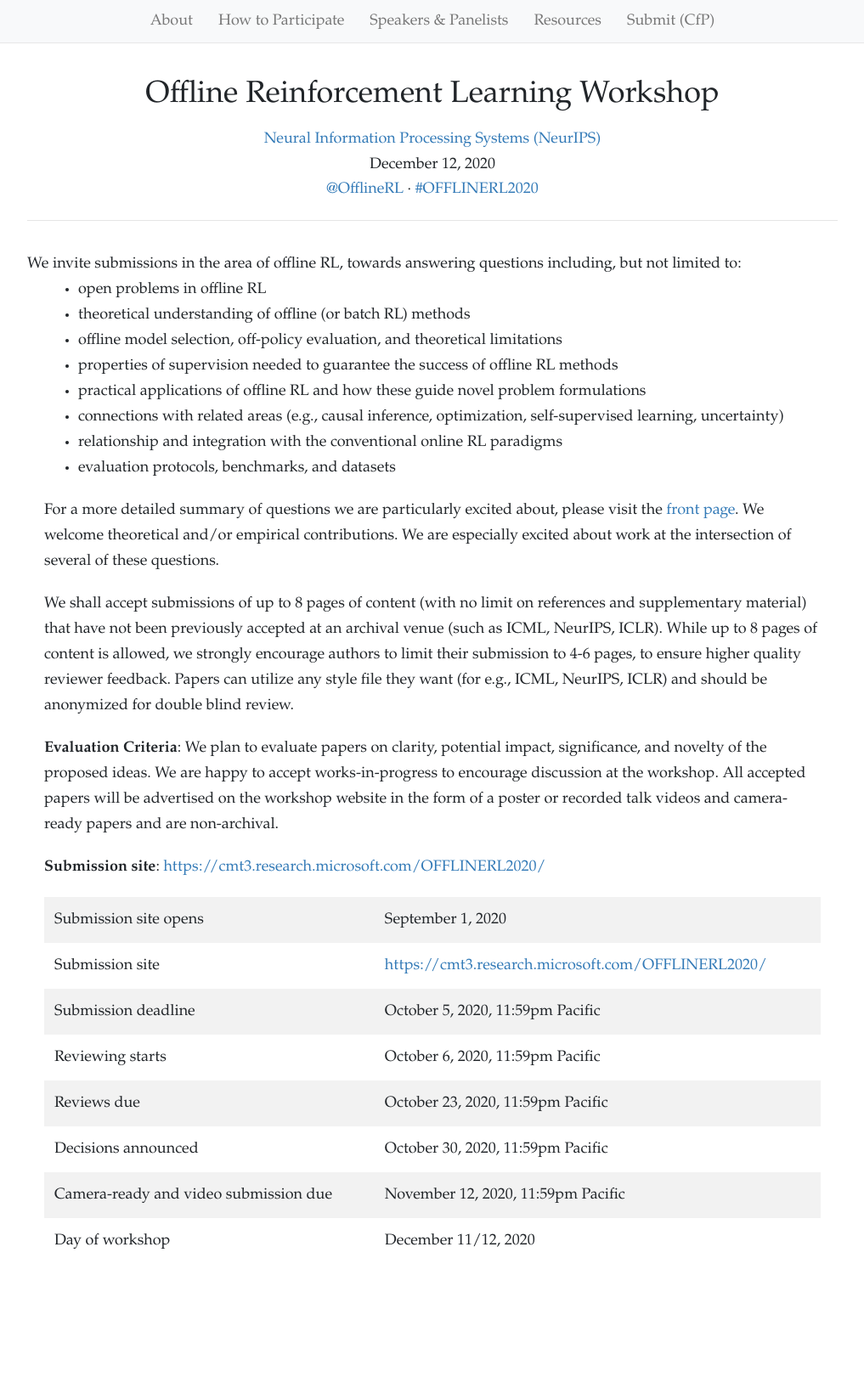
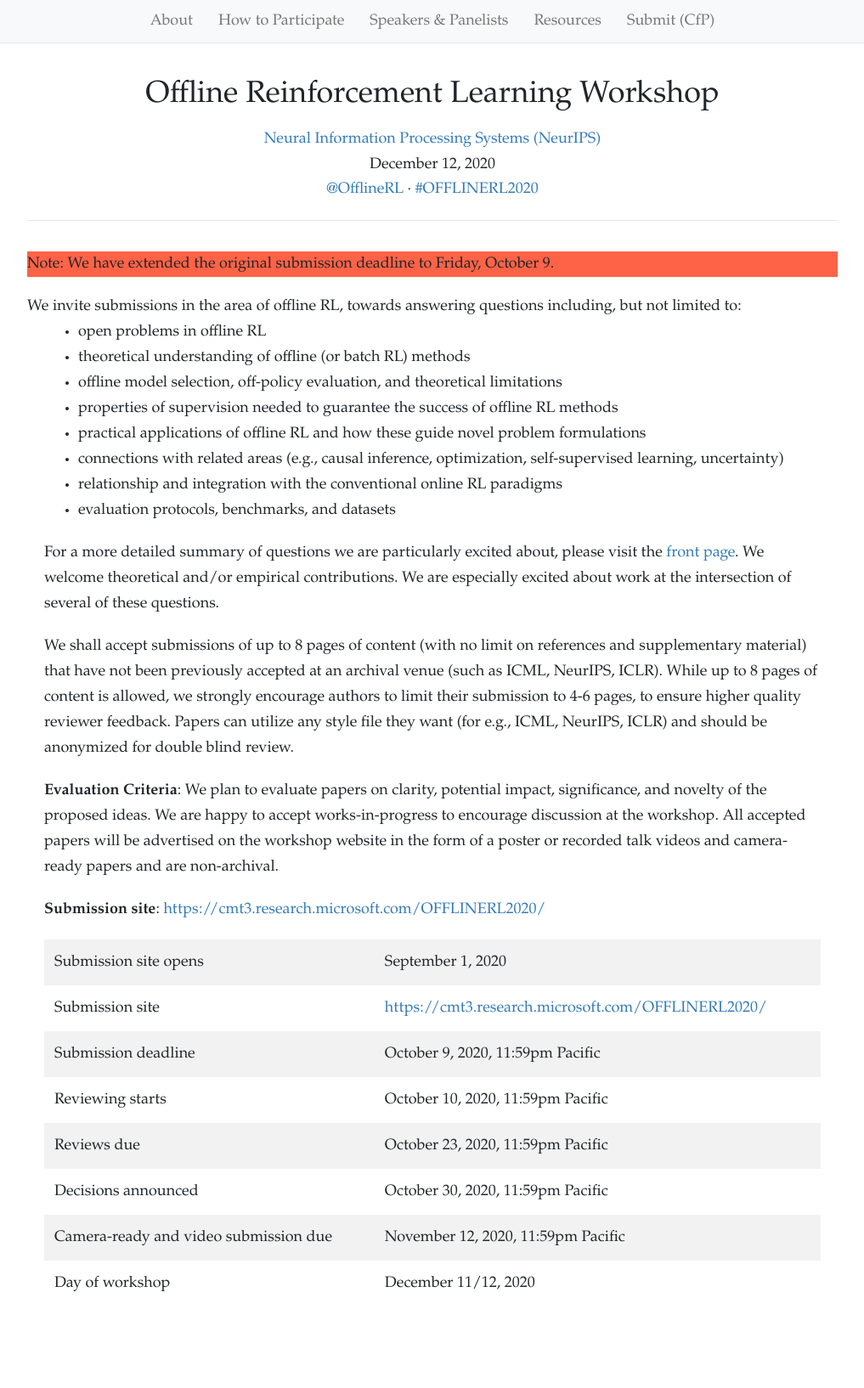
Before and after one commit to offline-rl-neurips/offline-rl-neurips.github.io, a Jekyll site: the page built from submit.html, in a window 1280 px wide. Shown: the whole page at 85% size, without its empty margins (131-1148 px from the left). Built offline with Jekyll 4.4.1, drawn with Linux system fonts in a browser that asks for light colours; nearby versions of some CDN libraries; before the commit the page ends 1584 px from its top, so only the background shows below that.

Commit message:
Update submit.html

```diff
--- a/submit.html
+++ b/submit.html
@@ -1,6 +1,7 @@
 ---
 layout: default
 ---
+<p style="background-color:tomato;">Note: We have extended the original submission deadline to Friday, October 9.</p>
 
 <div class="row">
 We invite submissions in the area of offline RL, towards answering questions including, but not limited to:
@@ -34,11 +35,11 @@ We invite submissions in the area of offline RL, towards answering questions inc
     </tr>
     <tr>
       <td>Submission deadline</td>
-      <td>October 5, 2020, 11:59pm Pacific</td>
+      <td>October 9, 2020, 11:59pm Pacific</td>
     </tr>
     <tr>
       <td>Reviewing starts</td>
-      <td>October 6, 2020, 11:59pm Pacific</td>
+      <td>October 10, 2020, 11:59pm Pacific</td>
     </tr>
     <tr>
       <td>Reviews due</td>
```
